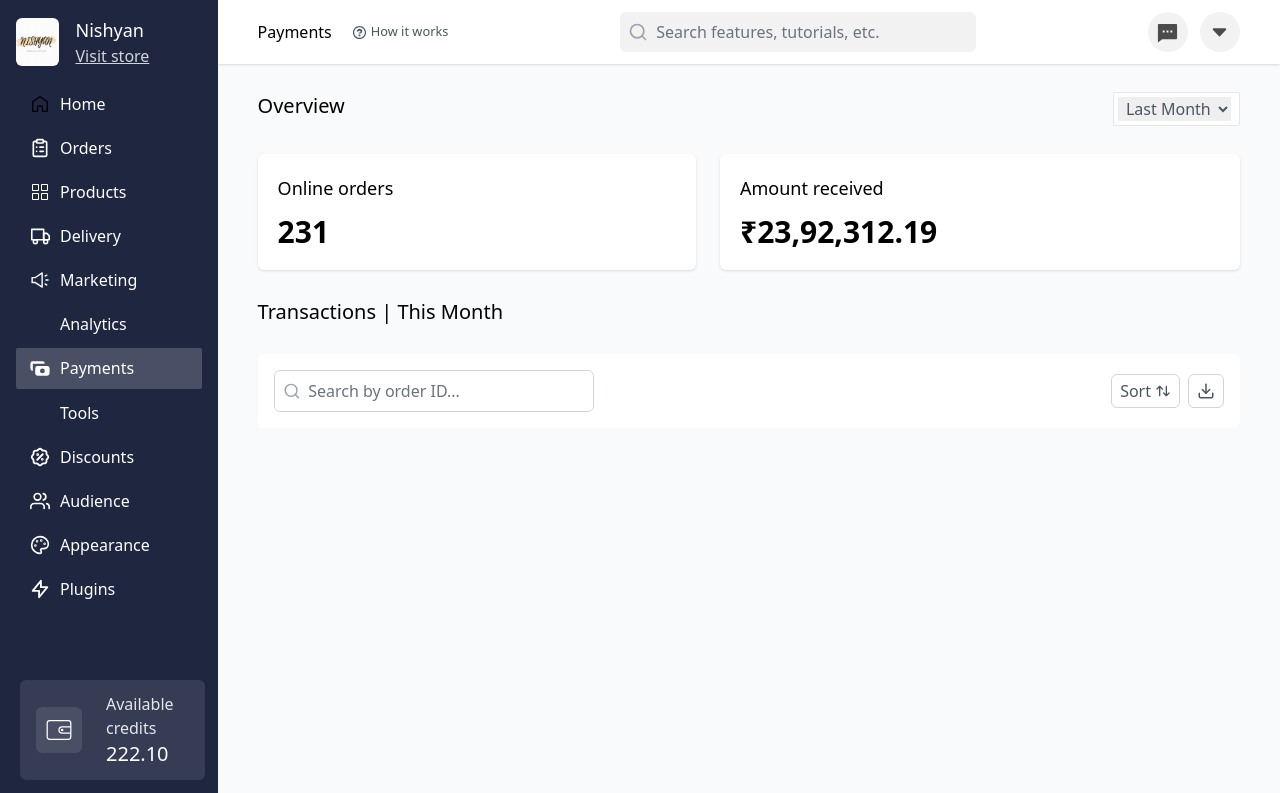
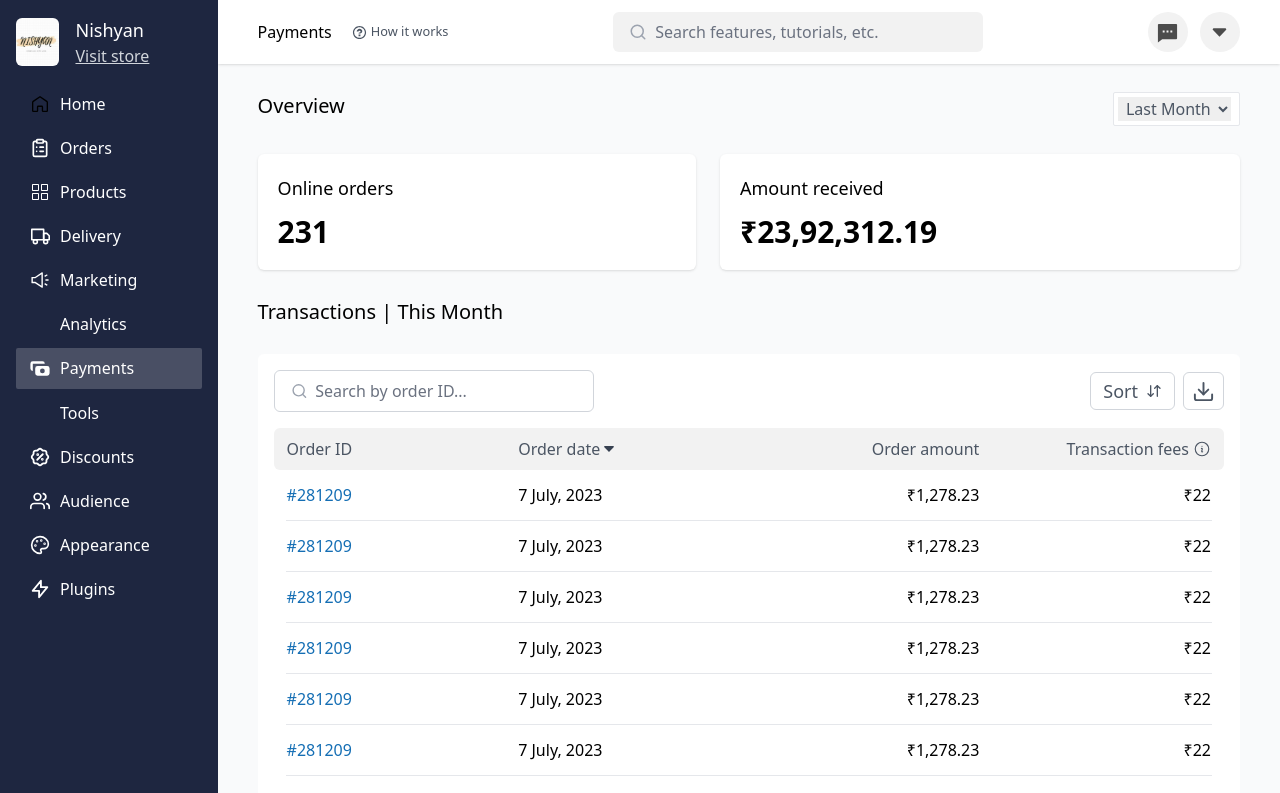
Before and after one commit to Abhijitkr/Dukaan-Assignment, a React (Vite) app: page / in a window 1280 px wide. Shown: the top 793 px of the page. Built offline with nearby package versions, Linux system fonts and the light colour scheme; some icons are missing.

Commit message:
Adds the transaction table layout

```diff
--- a/src/payments/Payouts.jsx
+++ b/src/payments/Payouts.jsx
@@ -2,13 +2,27 @@ import { useState } from "react";
 import Cards from "./components/Cards";
 import Header from "./components/Header";
 import Sidebar from "./components/Sidebar";
-import { CiSearch } from "react-icons/ci";
 import { FiDownload } from "react-icons/fi";
-import { TbArrowsSort } from "react-icons/tb";
 import { FiSearch } from "react-icons/fi";
+import { TiArrowSortedDown } from "react-icons/ti";
+import { HiOutlineInformationCircle } from "react-icons/hi2";
+import { LuArrowDownUp, LuArrowUpDown } from "react-icons/lu";
+
+const transactions = [
+  {
+    orderId: "#281209",
+    orderDate: "7 July, 2023",
+    orderAmount: "₹1,278.23",
+    transactionFees: "₹22",
+  },
+];
+
+const transactionData = Array.from({ length: 10 }, () => transactions[0]);
 
 export default function Payouts() {
   const [inputFocus, setInputFocus] = useState(false);
+  const [isSorted, setIsSorted] = useState(false);
+
   return (
     <div className="flex w-full">
       <div className="w-[17%]">
@@ -40,7 +54,7 @@ export default function Payouts() {
         <div className="bg-white mx-10 p-4 rounded-md">
           <div className="flex justify-between items-center">
             <div
-              className={`flex items-center px-2 rounded-md border border-gray-300 w-80 ${
+              className={`flex items-center px-4 rounded-md border border-gray-300 w-80 ${
                 inputFocus ? "ring-1 ring-gray-300" : ""
               }`}
             >
@@ -55,15 +69,56 @@ export default function Payouts() {
                 onBlur={() => setInputFocus(false)}
               />
             </div>
+            {/* TODO: Add Sorting Functionality */}
             <div className="flex gap-2">
-              <button className="border border-gray-300 p-1 px-2 rounded-md text-gray-600 flex items-center gap-1">
-                Sort <TbArrowsSort />
+              <button
+                className="border border-gray-300 p-1 px-3 rounded-md text-gray-600 flex items-center gap-2 text-lg"
+                onClick={() => setIsSorted(!isSorted)}
+              >
+                Sort
+                {isSorted ? (
+                  <LuArrowUpDown size="16" />
+                ) : (
+                  <LuArrowDownUp size="16" />
+                )}
               </button>
               <button className="border border-gray-300 p-1 px-2 rounded-md text-gray-600">
-                <FiDownload size="18" />
+                <FiDownload size="23" />
               </button>
             </div>
           </div>
+
+          <table className="my-4 w-full">
+            <thead>
+              <tr className="flex bg-[#F2F2F2] p-2 text-gray-600 rounded-md px-3 flex-grow">
+                <th className="font-medium w-1/4 flex">Order ID</th>
+                <th className="font-medium flex items-center w-1/4">
+                  Order date
+                  <TiArrowSortedDown size="18" className="text-gray-700 " />
+                </th>
+                <th className="font-medium w-1/4 flex justify-end">
+                  Order amount
+                </th>
+                <th className="font-medium flex items-center gap-1 w-1/4 justify-end">
+                  Transaction fees <HiOutlineInformationCircle size="18" />
+                </th>
+              </tr>
+            </thead>
+            <tbody>
+              {transactionData.map((data, index) => (
+                <tr className="flex border-b mx-3 py-3" key={index}>
+                  <td className="w-1/4 text-[#146EB4] font-medium">
+                    {data.orderId}
+                  </td>
+                  <td className="w-1/4">{data.orderDate}</td>
+                  <td className="w-1/4 flex justify-end">{data.orderAmount}</td>
+                  <td className="w-1/4 flex justify-end">
+                    {data.transactionFees}
+                  </td>
+                </tr>
+              ))}
+            </tbody>
+          </table>
         </div>
       </div>
     </div>
--- a/src/payments/components/Header.jsx
+++ b/src/payments/components/Header.jsx
@@ -17,11 +17,11 @@ export default function Header() {
         </small>
       </div>
       <div
-        className={`flex items-center bg-[#F2F2F2] px-2 rounded-md ${
+        className={`flex items-center bg-[#F2F2F2] px-4 rounded-md ${
           inputFocus ? "ring-1 ring-gray-300" : ""
         }`}
       >
-        <FiSearch size="20" className="text-gray-400 " />
+        <FiSearch size="18" className="text-gray-400" />
         <input
           type="text"
           name="Search"
--- a/src/payments/components/Sidebar.jsx
+++ b/src/payments/components/Sidebar.jsx
@@ -4,7 +4,7 @@ import menus from "../data";
 
 export default function Sidebar() {
   return (
-    <div className="bg-[#1e2640] text-white h-screen relative">
+    <div className="bg-[#1e2640] text-white h-full relative">
       <div className="flex gap-4 p-4 items-center">
         <div className="w-16">
           <img
```
